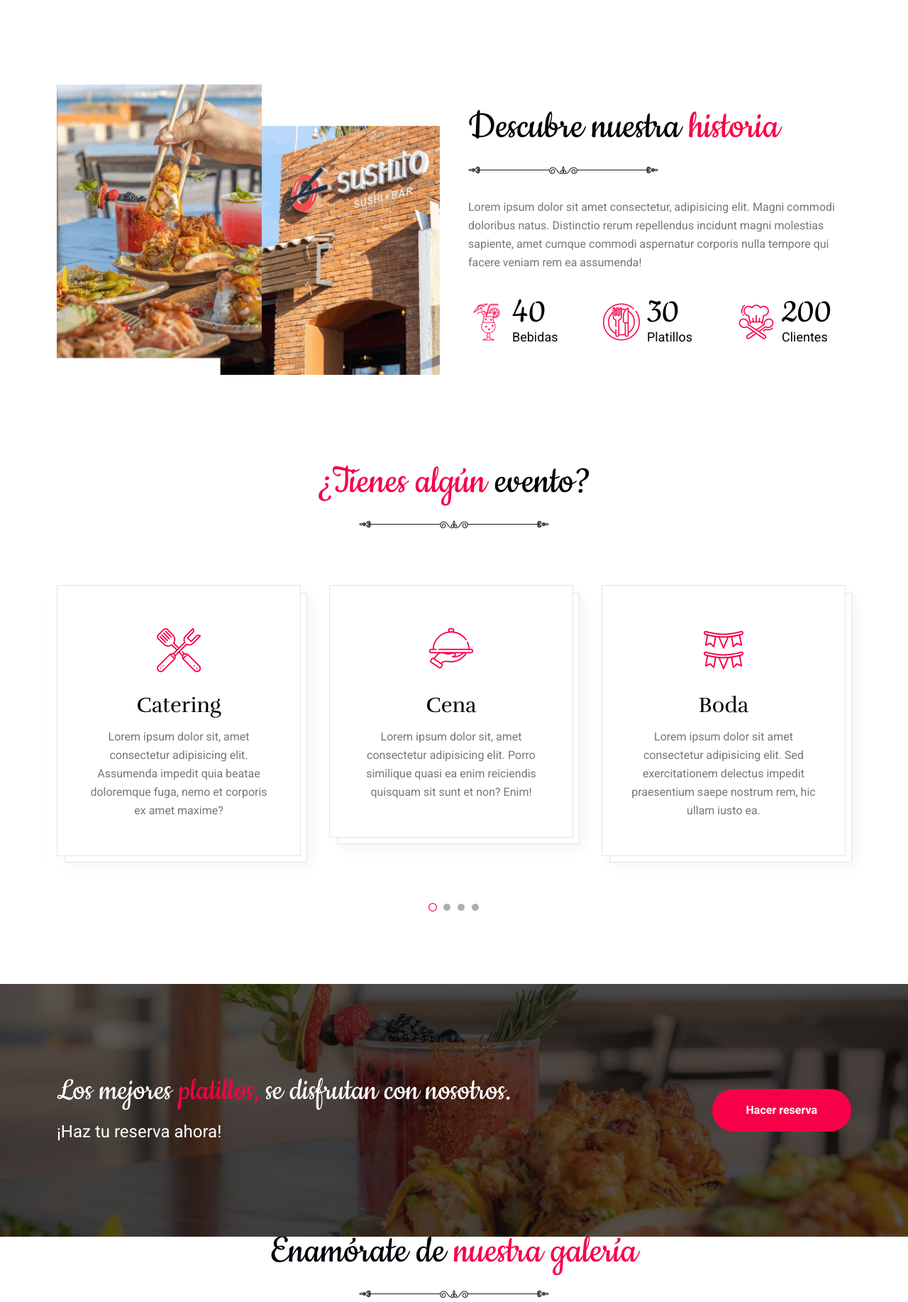
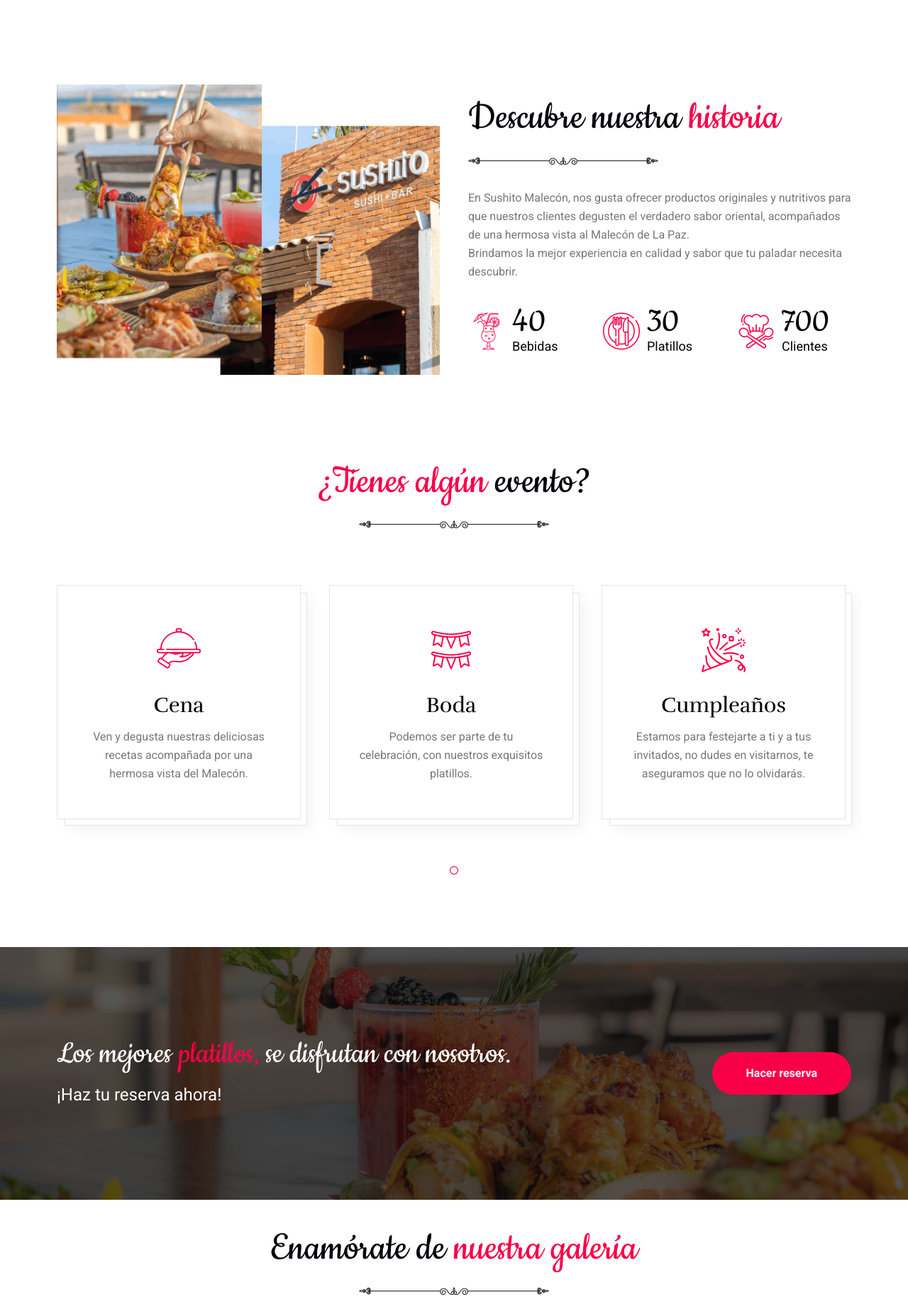
Before and after one commit to Ivonnemtz96/sushito, a PHP site: page /index.php in a window 1280 px wide. Shown: the part 588-2422 px from the top of the page at 71% size. Run offline with PHP 8.4, Linux system fonts and the light colour scheme; data that the repository does not hold is empty; some libraries are stand-ins or nearby versions.

Commit message:
Se cambia favicon, se cambian fotos, se arregla index

```diff
--- a/includes/head.php
+++ b/includes/head.php
@@ -8,22 +8,9 @@
     <link
         href="https://fonts.googleapis.com/css2?family=Cookie&amp;family=Roboto:wght@300;400;500;700&amp;family=Rufina:wght@400;700&amp;display=swap"
         rel="stylesheet" />
-    <link rel="apple-touch-icon" sizes="57x57" href="assets/img/favicons/apple-icon-57x57.png" />
-    <link rel="apple-touch-icon" sizes="60x60" href="assets/img/favicons/apple-icon-60x60.png" />
-    <link rel="apple-touch-icon" sizes="72x72" href="assets/img/favicons/apple-icon-72x72.png" />
-    <link rel="apple-touch-icon" sizes="76x76" href="assets/img/favicons/apple-icon-76x76.png" />
-    <link rel="apple-touch-icon" sizes="114x114" href="assets/img/favicons/apple-icon-114x114.png" />
-    <link rel="apple-touch-icon" sizes="120x120" href="assets/img/favicons/apple-icon-120x120.png" />
-    <link rel="apple-touch-icon" sizes="144x144" href="assets/img/favicons/apple-icon-144x144.png" />
-    <link rel="apple-touch-icon" sizes="152x152" href="assets/img/favicons/apple-icon-152x152.png" />
-    <link rel="apple-touch-icon" sizes="180x180" href="assets/img/favicons/apple-icon-180x180.png" />
-    <link rel="icon" type="image/png" sizes="192x192" href="assets/img/favicons/android-icon-192x192.png" />
-    <link rel="icon" type="image/png" sizes="32x32" href="assets/img/favicons/favicon-32x32.png" />
-    <link rel="icon" type="image/png" sizes="96x96" href="assets/img/favicons/favicon-96x96.png" />
-    <link rel="icon" type="image/png" sizes="16x16" href="assets/img/favicons/favicon-16x16.png" />
+    <link rel="icon" type="image/png" href="assets/img/favicons/favicon-96x96.png" />
     <link rel="manifest" href="assets/img/favicons/manifest.html" />
     <meta name="msapplication-TileColor" content="#ffffff" />
-    <meta name="msapplication-TileImage" content="assets/img/favicons/ms-icon-144x144.png" />
     <meta name="theme-color" content="#ffffff" />
     <link rel="stylesheet" href="assets/css/app.min.css" />
     <link rel="stylesheet" href="assets/css/flaticon.min.css" />
--- a/modules/index.php
+++ b/modules/index.php
@@ -1,3 +1,8 @@
+<?php
+if (isset($_GET)) {
+    include_once("php/msg.php");
+}
+?>
 <section class="vs-hero-wrapper vs-hero-layout4">
     <div class="vs-hero-carousel navprevnext-white" data-height="550px" data-navprevnext="true">
         <div class="vs-hero-slide ls-slide" data-ls="duration: 7000;
@@ -246,10 +251,8 @@
                         <img src="assets/img/shape/sec-title-1.png" alt="Section Shape Icon" />
                     </div>
                     <p>
-                        Lorem ipsum dolor sit amet consectetur, adipisicing elit. Magni
-                        commodi doloribus natus. Distinctio rerum repellendus incidunt
-                        magni molestias sapiente, amet cumque commodi aspernatur
-                        corporis nulla tempore qui facere veniam rem ea assumenda!
+                        En Sushito Malecón, nos gusta ofrecer productos originales y nutritivos para que nuestros clientes degusten el verdadero sabor oriental, acompañados de una hermosa vista al Malecón de La Paz. <br>
+                        Brindamos la mejor experiencia en calidad y sabor que tu paladar necesita descubrir.
                     </p>
                     <div class="row">
                         <div class="col-sm-4 col-lg-4 col-xl-4">
@@ -282,7 +285,7 @@
                                     <span class="counter-icon text-theme"><i class="flaticon-chef icon-2x"></i></span>
                                 </div>
                                 <div class="media-body">
-                                    <span class="counter text-title">200</span>
+                                    <span class="counter text-title">700</span>
                                     <h3 class="h5 my-0 text-font1">Clientes</h3>
                                 </div>
                             </div>
@@ -311,7 +314,7 @@
         <div class="row arrow-has-margin text-center vs-carousel pb-lg-50" data-slidetoshow="3" data-dots="true"
             data-xldots="true" data-mldots="true" data-lgdots="true" data-mdslidetoshow="2" data-smslidetoshow="2"
             data-xsslidetoshow="1">
-            <div class="col-xl-4">
+            <!-- <div class="col-xl-4">
                 <div class="vs-service vs-box1 px-20 px-xl-40 pt-30 pt-xl-60 pb-20 pb-xl-50 mb-30">
                     <span class="service-icon text-theme d-block mb-30"><i class="flaticon-fork icon-3x"></i></span>
                     <h3 class="service-title link-inherit mb-10">Catering</h3>
@@ -320,15 +323,14 @@
                         doloremque fuga, nemo et corporis ex amet maxime?
                     </p>
                 </div>
-            </div>
+            </div> -->
             <div class="col-xl-4">
                 <div class="vs-service vs-box1 px-20 px-xl-40 pt-30 pt-xl-60 pb-20 pb-xl-50 mb-30">
                     <span class="service-icon text-theme d-block mb-30"><i
                             class="flaticon-serving-dish icon-3x"></i></span>
                     <h3 class="service-title link-inherit mb-10">Cena</h3>
                     <p class="service-text mb-0">
-                        Lorem ipsum dolor sit, amet consectetur adipisicing elit. Porro similique quasi ea enim
-                        reiciendis quisquam sit sunt et non? Enim!
+                        Ven y degusta nuestras deliciosas recetas acompañada por una hermosa vista del Malecón.
                     </p>
                 </div>
             </div>
@@ -337,8 +339,7 @@
                     <span class="service-icon text-theme d-block mb-30"><i class="flaticon-flag icon-3x"></i></span>
                     <h3 class="service-title link-inherit mb-10">Boda</h3>
                     <p class="service-text mb-0">
-                        Lorem ipsum dolor sit amet consectetur adipisicing elit. Sed exercitationem delectus impedit
-                        praesentium saepe nostrum rem, hic ullam iusto ea.
+                        Podemos ser parte de tu celebración, con nuestros exquisitos platillos. <br>
                     </p>
                 </div>
             </div>
@@ -347,8 +348,7 @@
                     <span class="service-icon text-theme d-block mb-30"><i class="flaticon-confetti icon-3x"></i></span>
                     <h3 class="service-title link-inherit mb-10">Cumpleaños</h3>
                     <p class="service-text mb-0">
-                        Lorem ipsum dolor sit amet consectetur adipisicing elit. Harum libero suscipit quasi eius et
-                        recusandae nulla cumque fugiat quo consequuntur!
+                        Estamos para festejarte a ti y a tus invitados, no dudes en visitarnos, te aseguramos que no lo olvidarás.
                     </p>
                 </div>
             </div>
@@ -372,7 +372,7 @@
                 </div>
             </div>
             <div class="col-xl-4 text-center text-xl-right">
-                <a href="#" class="vs-btn mask-style1">Hacer reserva</a>
+                <a href="#contact" class="vs-btn mask-style1">Hacer reserva</a>
             </div>
         </div>
     </div>
@@ -381,7 +381,7 @@
 
 
 <section class="vs-gallery-wrapper gallery-box-layout1 link-inherit pb-lg-100 pb-30" id="gallery">
-    <div class="container">
+    <div class="container mt-5">
         <div class="section-title text-center">
             <h2 class="sec-title1 text-font3">
                 Enamórate de <span class="text-theme">nuestra galería</span>
@@ -642,32 +642,33 @@
                 </div>
             </div>
             <div class="col-lg-6">
-                <form action="#" class="appointment-form1 px-10 py-10 px-sm-30 py-sm-30 px-xl-80 py-xl-80 bg-white">
+                <form method="POST" action="/php/contact.php" class="appointment-form1 px-10 py-10 px-sm-30 py-sm-30 px-xl-80 py-xl-80 bg-white">
                     <div class="form-title text-center mb-30">
                         <h2 class="text-font3">Reserva con nosotros desde aquí</h2>
                     </div>
                     <div class="form-group mb-20">
-                        <input type="text" class="form-control dateTime-pick" placeholder="Fecha y hora" />
+                        <input type="text" name="fecha" class="form-control dateTime-pick" placeholder="Fecha y hora" required/>
                         <i class="fal fa-calendar-alt"></i>
                     </div>
                     <div class="form-group mb-20">
-                        <input type="number" class="form-control" placeholder="Número de personas" />
+                        <input type="number" name="numPax" class="form-control" placeholder="Número de personas"required />
                         <i class="fal fa-user"></i>
                     </div>
                     <div class="form-group mb-20">
-                        <input type="text" class="form-control" placeholder="Nombre completo del titular" />
+                        <input type="text" name="nombre" class="form-control"
+                            placeholder="Nombre completo del titular" required/>
                         <i class="fal fa-user"></i>
                     </div>
                     <div class="form-group mb-20">
-                        <input type="number" class="form-control" placeholder="Teléfono" />
+                        <input type="number" name="tel" class="form-control" placeholder="Teléfono" required/>
                         <i class="fal fa-phone"></i>
                     </div>
                     <div class="form-group mb-20">
-                        <input type="number" class="form-control" placeholder="Correo" />
+                        <input type="email" name="mail" class="form-control" placeholder="Correo"required />
                         <i class="fal fa-envelope"></i>
                     </div>
                     <div class="form-btn">
-                        <button type="submit" class="vs-btn mask-style1 rounded-0 w-100">
+                        <button type="submit" name="submit" value="submit" class="vs-btn mask-style1 rounded-0 w-100">
                             Enviar
                         </button>
                     </div>
```
Also changed, not shown: php/contact.php (+36 -36 lines), assets/img/favicons/favicon-96x96.png.
